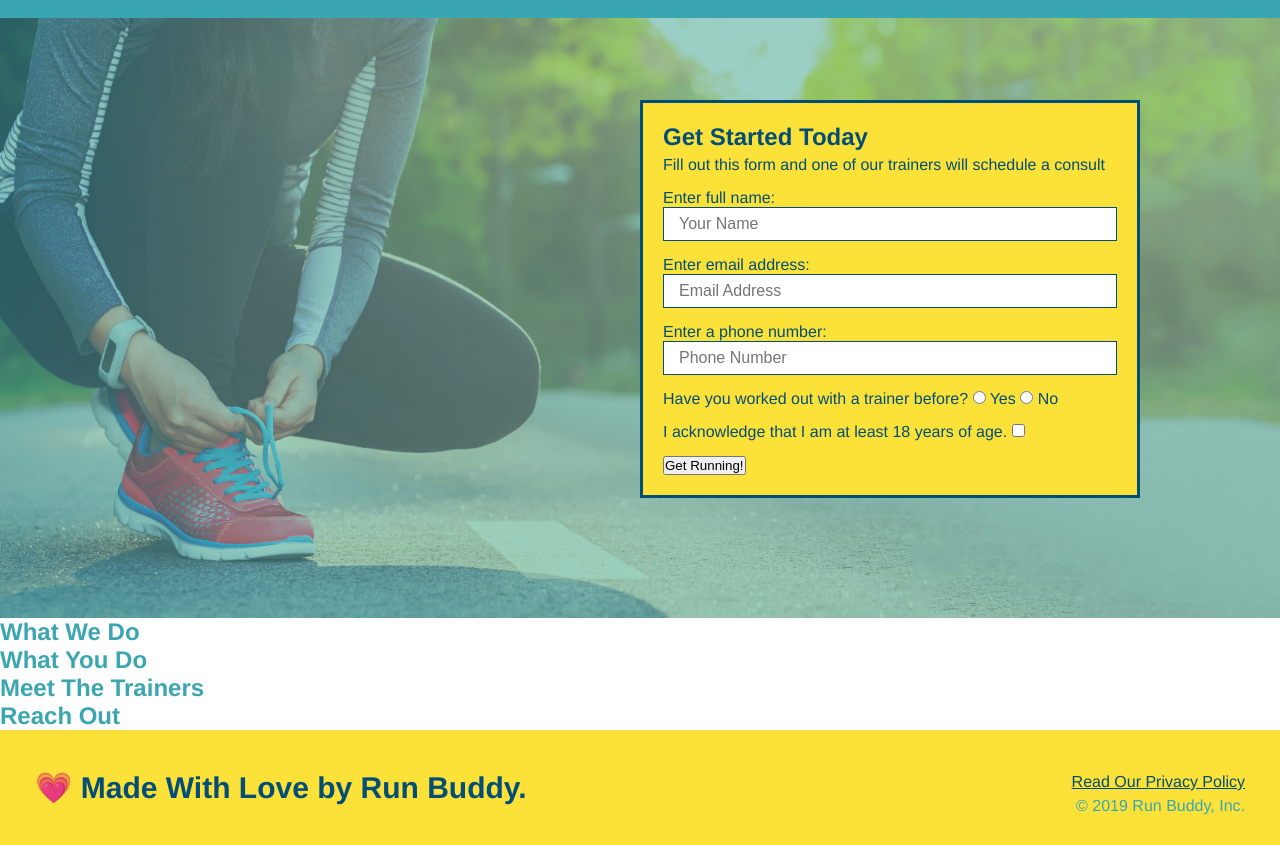
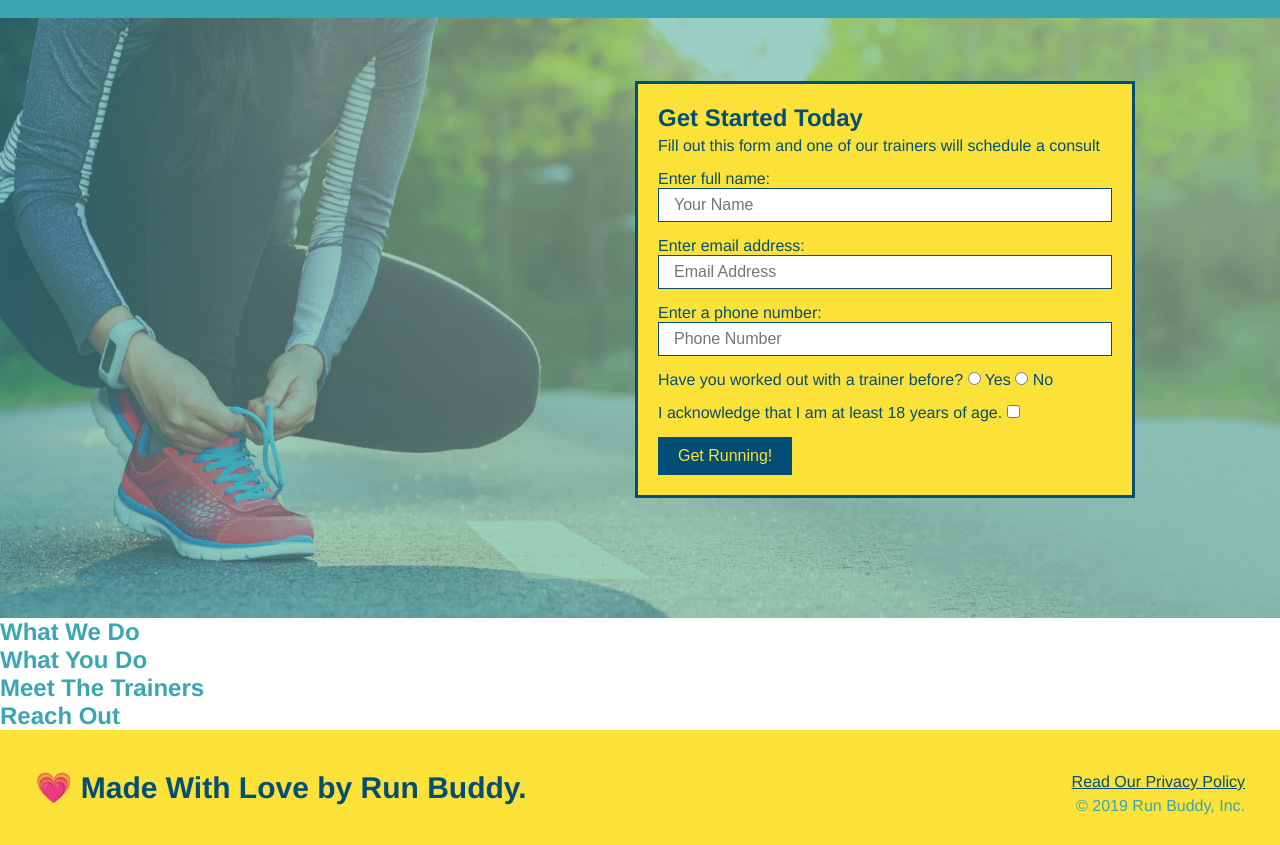
Before and after one commit to stmaddox/run-buddy, a plain HTML site: page index.html in a window 1280 px wide. Shown: the part 64-909 px from the top of the page. Drawn offline with Linux system fonts and the light colour scheme.

Commit message:
hero box complete

```diff
--- a/assets/css/style.css
+++ b/assets/css/style.css
@@ -112,3 +112,15 @@ footer a {
     width: 100%;
     margin-bottom: 15px;
 }
+
+.hero-form {
+    margin: 0 5px;
+}
+
+.hero-form button {
+    color: #fce138;
+    background-color: #024e76;
+    border: none;
+    padding: 10px 20px;
+    font-size: 16px;
+}
```
